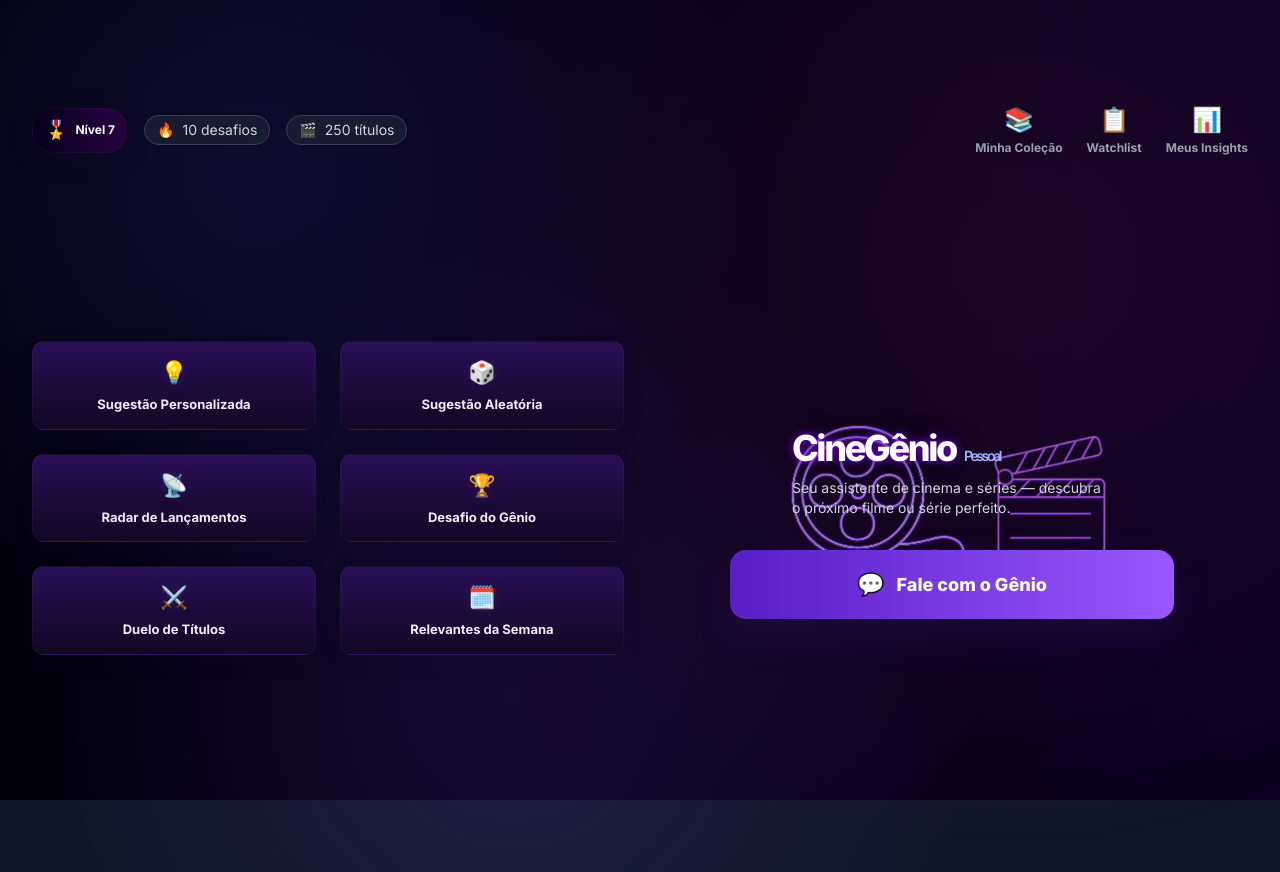
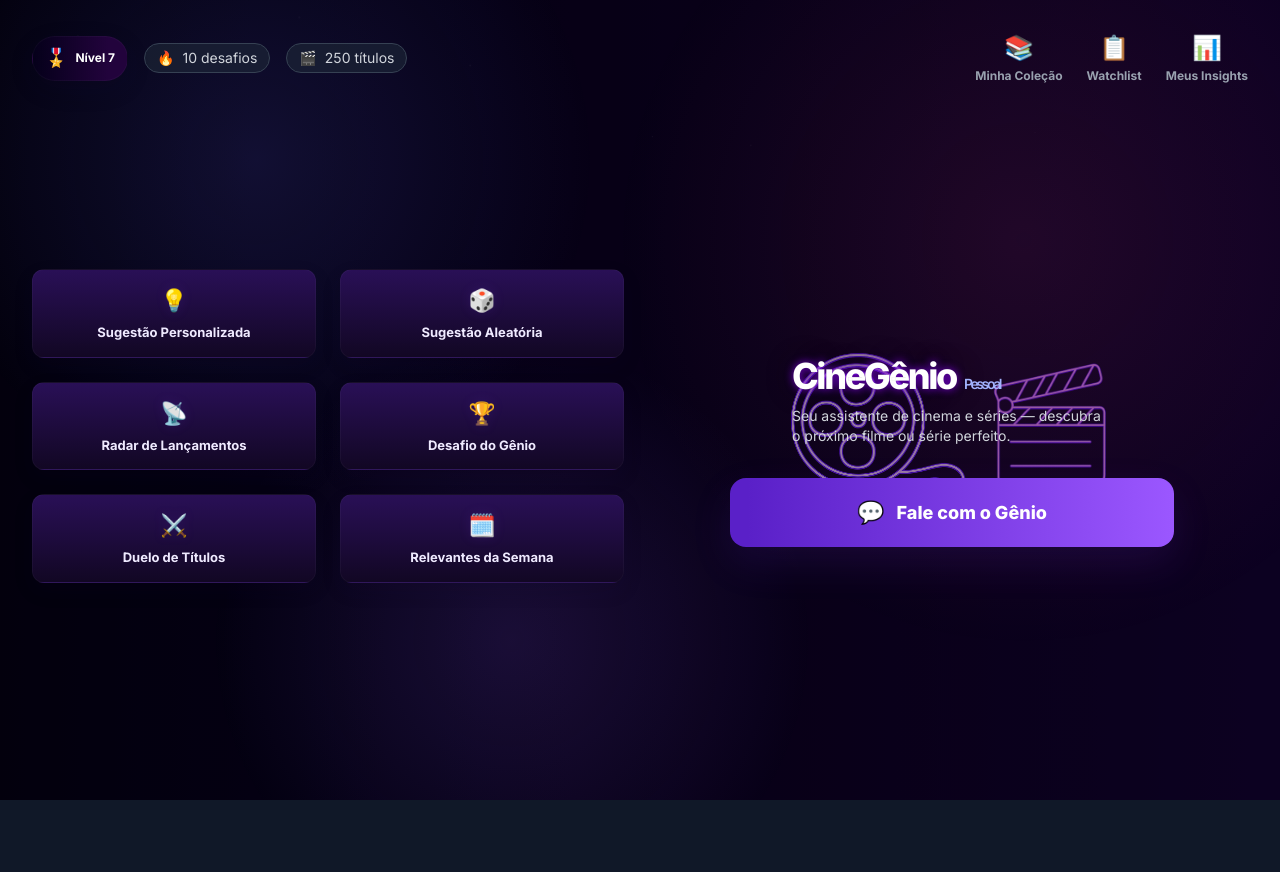
Before and after one commit to Blzofando/my-cinegenio, a Next.js app: page / in a window 1280 px wide. After the commit the page ends 800 px from the top, so only its background shows below. Built offline with nearby package versions, Linux system fonts and the light colour scheme; no server answers; the database is empty.

Commit message:
cinegenio next versão 06

```diff
--- a/src/app/globals.css
+++ b/src/app/globals.css
@@ -41,9 +41,9 @@
    background radial + gradient animado (lento)
    ---------------------------- */
 .bg-radial {
-  background: radial-gradient(circle at 20% 20%, rgba(99,102,241,0.12), transparent 40%),
-              radial-gradient(circle at 80% 30%, rgba(236,72,153,0.08), transparent 50%),
-              radial-gradient(circle at 40% 80%, rgba(139,92,246,0.12), transparent 45%);
+  background: radial-gradient(circle at 20% 20%, rgba(99,102,241,0.15), transparent 28%),
+              radial-gradient(circle at 80% 30%, rgba(236,72,153,0.10), transparent 35%),
+              radial-gradient(circle at 40% 80%, rgba(139,92,246,0.15), transparent 30%);
 }
 
 @keyframes gradient-slide {
@@ -71,20 +71,6 @@
   --header-height: 72px;
   --footer-height: 76px;
 }
-
-/* header fixo vazio (reserva espaço) */
-.app-header {
-  position: fixed;
-  top: 0;
-  left: 0;
-  width: 10%;
-  height: var(--header-height);
-  z-index: 60;
-  pointer-events: none;
-}
-
-/* garante que o conteúdo comece abaixo do header */
-.main-with-fixed-header { padding-top: var(--header-height); }
 
 /* ----------------------------
    HERO (identidade) - mobile-focused
@@ -258,12 +244,11 @@
 /* garante que o body não gere rolagem extra desnecessária */
 html, body, #__next { height: 100%; }
 
-/* responsividade desktop (mantém layout anterior) */
+/* responsividade desktop */
 @media(min-width:1024px){
   .hero { min-height: 38vh; }
   .hero-decor img { max-width: 220px; width: 12vw; }
-  .main-with-fixed-header{ padding-top: -15px; }
-  .app-header{ height: -15px; }
+  /* As regras de padding-top e height negativos foram REMOVIDAS daqui */
   .hero-title { font-size: 56px; }
   .cta-wide { padding: 18px 22px; font-size: 18px; }
 }
```
